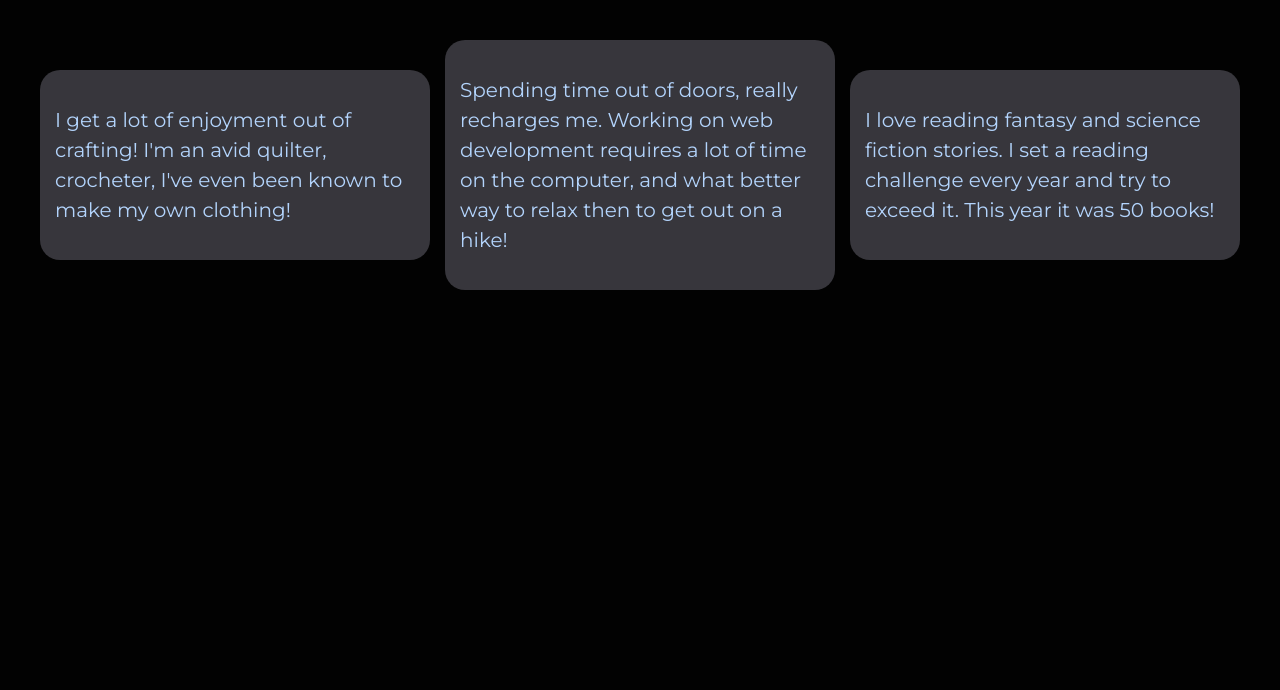
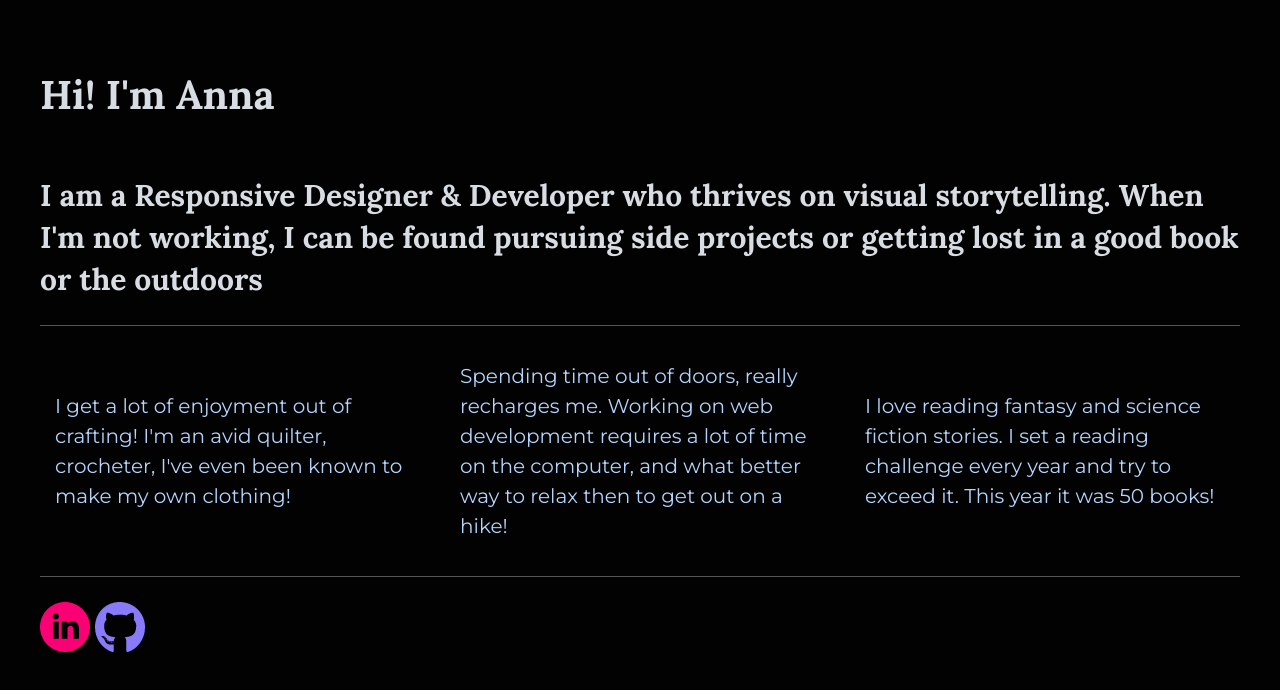
Before and after one commit to aenge304/divs-flexbox-starter, a plain HTML site: page index.html in a window 1280 px wide. Drawn offline with nearby package versions, Linux system fonts and the light colour scheme.

Commit message:
Style updates and intro message

```diff
--- a/css/main.css
+++ b/css/main.css
@@ -103,38 +103,63 @@ html {
 }
 
 body {
-  font-family: 'Source Sans Pro', sans-serif;
+  font-family: 'Montserrat', sans-serif;
   padding: 2em;
   font-size: 1.25em;
   height: 100%;
+}
+
+.h1{
+    align-items: center;
+    color: #D8DCE3;
+    display: flex;
+    font-family: 'Lora', serif;
+    justify-content: start;
+}
+
+.h2 {
+    align-items: center;
+    border-bottom: 1px solid #555;
+    color: #D8DCE3;
+    display: flex;
+    font-family: 'Lora', serif;
+    justify-content: start;
 }
 
 .wrapper {
   /*add display:flex and set justify-content to space-between*/
   align-items: center;
   display: flex;
-  flex-flow: row nowrap;
-  font-family: 'Montserrat', sans-serif;
+  flex-flow: row wrap;
   justify-content: space-between;
 }
 
 .div-1, .div-2, .div-3 {
   /*give the divs a width of 30%, add display:flex, set justify-content and align-items to center*/
   align-items: center;
-  border-radius: 1em;
   color: #b3d4fc;
   display: flex;
-  line-height: 1.5em;
   font-size: 1em;
-  background-color: #37363C;
   height: auto;
   justify-content: center;
+  line-height: 1.5em;
   padding: 15px;
   width: 30%;
 
 }
 
 
+footer{
+    align-items: center;
+    border-top: 1px solid #555;
+    display: flex;
+    justify-content: start;
+    width: 100%;
+}
+
+footer img{
+    padding-top: 25px;
+}
 
 
 /* ==========================================================================
--- a/index.html
+++ b/index.html
@@ -3,7 +3,7 @@
     <head>
         <meta charset="utf-8">
         <meta http-equiv="x-ua-compatible" content="ie=edge">
-        <title>Make me into a grid!</title>
+        <title>Anna Holt's Site!</title>
         <meta name="description" content="">
         <meta name="viewport" content="width=device-width, initial-scale=1">
 
@@ -23,7 +23,12 @@
         <!--[if lt IE 8]>
             <p class="browserupgrade">You are using an <strong>outdated</strong> browser. Please <a href="http://browsehappy.com/">upgrade your browser</a> to improve your experience.</p>
         <![endif]-->
-
+       <section class="h1">
+            <h1>Hi! I'm Anna</h1>
+       </section>
+       <section class="h2">
+            <h2>I am a Responsive Designer & Developer who thrives on visual storytelling. When I'm not working, I can be found pursuing side projects or getting lost in a good book or the outdoors</h2>
+       </section>
         <section class="wrapper">
             <div class="div-1">
                 <p>I get a lot of enjoyment out of crafting! I'm an avid quilter, crocheter, I've even been known to make my own clothing!</p>
@@ -34,6 +39,12 @@
             <div class="div-3">
                 <p>I love reading fantasy and science fiction stories. I set a reading challenge every year and try to exceed it. This year it was 50 books!</p>
             </div>
+            <footer>
+                <div class="links">
+                    <img src="img/Linkedin-circ.png" alt="Linkedin logo in pink"/>
+                    <img src="img/github-purple.png" alt="Github logo in purple"/>
+                </div>
+            </footer>
         </section>
 
         <script src="https://ajax.googleapis.com/ajax/libs/jquery/1.11.3/jquery.min.js"></script>
@@ -51,4 +62,5 @@
             ga('create','UA-XXXXX-X','auto');ga('send','pageview');
         </script>
     </body>
+
 </html>
```
Also changed, not shown: img/Linkedin-circ.png (added), img/github-purple.png (added).
